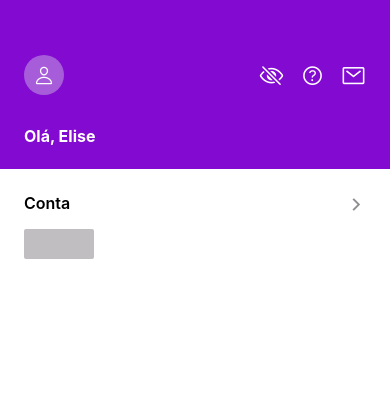
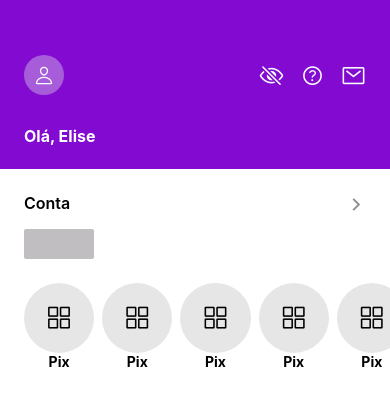
Before and after one commit to e-lis-e/Nubank-Clone, a React Native app in the folder NuClone/: screen / in a window 390 px wide. Shown: the top 406 px of the page. Built offline with nearby package versions, Linux system fonts and the light colour scheme.

Commit message:
Adição de Scroller de Pix

```diff
--- a/NuClone/components/Header/Header.styles.ts
+++ b/NuClone/components/Header/Header.styles.ts
@@ -1,4 +1,7 @@
+import { Dimensions } from 'react-native';
 import styled from 'styled-components/native';
+
+const {width} = Dimensions.get('window')
 
 export const Container = styled.View`
   width: 100%;
@@ -65,4 +68,25 @@ export const AccTotalNotVisible = styled.View`
   border-radius: 2px;
 
 `
+
+export const OptionView = styled.TouchableOpacity`
+align-items: center;
+margin-right: 8px;
+
+`
+export const OptionIcon = styled.View`
+  height: ${width * 0.18}px;
+  width: ${width * 0.18}px;
+
+  background-color: #e6e6e6;
+
+  border-radius: 99px;
+  align-items: center;
+  justify-content: center;
+`
+export const OptionText = styled.Text`
+  font-weight: 700;
+  font-size: 14px;
+
+`
 ;
--- a/NuClone/components/Header/Header.tsx
+++ b/NuClone/components/Header/Header.tsx
@@ -1,7 +1,8 @@
 import React, { useState } from 'react';
-import { TouchableOpacity } from 'react-native';
-import { Container, UpperView, UserIconView, OptionsIcon, TextWelcome, TotalAccount, AccView, Subtitle, AccTotal, AccTotalNotVisible } from './Header.styles';
+import { TouchableOpacity, View } from 'react-native';
+import { Container, UpperView, UserIconView, OptionsIcon, TextWelcome, TotalAccount, AccView, Subtitle, AccTotal, AccTotalNotVisible, OptionView,OptionIcon, OptionText } from './Header.styles';
 import {Ionicons} from '@expo/vector-icons';
+import { ScrollView } from 'react-native';
 
 export function Header() {
   const [account, setAccount] = useState(false);
@@ -39,8 +40,74 @@ export function Header() {
         </AccView>
 
         {account ? (<AccTotal> R$1,02</AccTotal>) : (<AccTotalNotVisible/>)}
+      </TotalAccount>
 
-      </TotalAccount>
+      <View>
+        <ScrollView horizontal showsHorizontalScrollIndicator={false} contentContainerStyle={{marginLeft: 24, paddingRight: 50}}>
+          <OptionView>
+            <OptionIcon>
+            <Ionicons name='grid-outline' size={25} color='#000'/>
+            </OptionIcon>
+            <OptionText>
+              Pix
+            </OptionText>
+          </OptionView>
+
+          <OptionView>
+            <OptionIcon>
+            <Ionicons name='grid-outline' size={25} color='#000'/>
+            </OptionIcon>
+            <OptionText>
+              Pix
+            </OptionText>
+          </OptionView>
+
+          <OptionView>
+            <OptionIcon>
+            <Ionicons name='grid-outline' size={25} color='#000'/>
+            </OptionIcon>
+            <OptionText>
+              Pix
+            </OptionText>
+          </OptionView>
+
+          <OptionView>
+            <OptionIcon>
+            <Ionicons name='grid-outline' size={25} color='#000'/>
+            </OptionIcon>
+            <OptionText>
+              Pix
+            </OptionText>
+          </OptionView>
+
+          <OptionView>
+            <OptionIcon>
+            <Ionicons name='grid-outline' size={25} color='#000'/>
+            </OptionIcon>
+            <OptionText>
+              Pix
+            </OptionText>
+          </OptionView>
+
+          <OptionView>
+            <OptionIcon>
+            <Ionicons name='grid-outline' size={25} color='#000'/>
+            </OptionIcon>
+            <OptionText>
+              Pix
+            </OptionText>
+          </OptionView>
+
+          <OptionView>
+            <OptionIcon>
+            <Ionicons name='grid-outline' size={25} color='#000'/>
+            </OptionIcon>
+            <OptionText>
+              Pix
+            </OptionText>
+          </OptionView>
+        </ScrollView>
+      </View>
     </>
   );
 }
--- a/NuClone/package.json
+++ b/NuClone/package.json
@@ -13,7 +13,9 @@
     "expo-splash-screen": "~0.20.4",
     "expo-status-bar": "~1.6.0",
     "react": "18.2.0",
-    "react-native": "0.72.3"
+    "react-native": "0.72.3",
+    "react-native-gesture-handler": "~2.12.0",
+    "styled-components": "^6.0.7"
   },
   "devDependencies": {
     "@babel/core": "^7.20.0",
```
Also changed, not shown: 2 other files (tests, documents, lock files or other folders).
